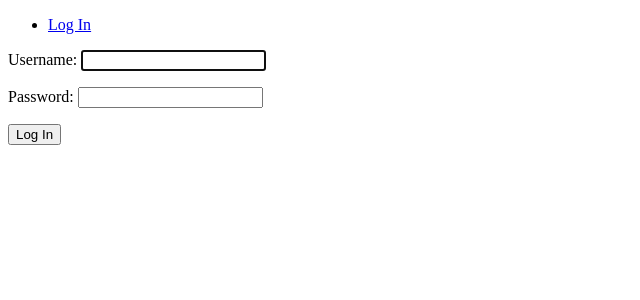
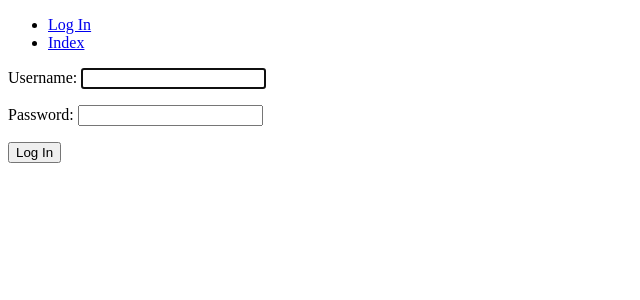
Before and after one commit to SebastianRValdivia/WritingTheTabulaRasa, a Django app: page /lite/user/login/ in a window 1280 px wide. Shown: the top 300 px of the page, without its empty margins (0-640 px from the left). Run offline with Django 3.2, Linux system fonts and the light colour scheme; style sheets or scripts are compiled from the project's sources; parts of the project's set-up code (start-up, migrations or seed data) failed here and were passed over.

Commit message:
Fix missing link to index in lite

```diff
--- a/server/lite/templates/lite/_base.html
+++ b/server/lite/templates/lite/_base.html
@@ -22,6 +22,9 @@
               <a href="{% url 'login' %}">Log In</a>
             </li>
           {% endif %}
+          <li>
+            <a href="{% url 'index' %}">Index</a>
+          </li>
         </ul>
       </nav>
 
```
